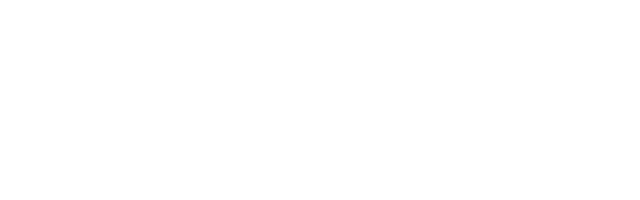
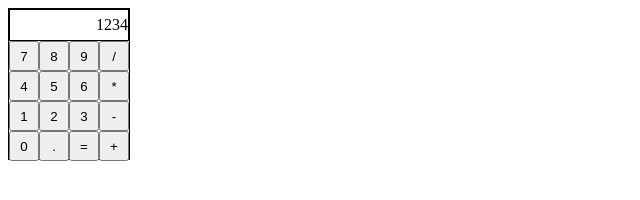
Before and after one commit to rafa1510/calculator, a plain HTML site: page index.html in a window 1280 px wide. Shown: the whole page, without its empty margins (0-640 px from the left). Drawn offline with Linux system fonts and the light colour scheme.

Commit message:
Create basic calculator Add in basic HTML elements for the digits and functions, along with a display filled with dummy text, and add style with flex containers to make a basic calculator display

```diff
--- a/index.html
+++ b/index.html
@@ -8,6 +8,32 @@
     <script src="script.js" defer></script>
 </head>
 <body>
-
+    <div class="calculator">
+        <div class="display">
+            <p>1234</p>
+        </div>
+        <div class="body">
+            <div class="leftSide">
+                <button>7</button>
+                <button>8</button>
+                <button>9</button>
+                <button>4</button>
+                <button>5</button>
+                <button>6</button>
+                <button>1</button>
+                <button>2</button>
+                <button>3</button>
+                <button>0</button>
+                <button>.</button>
+                <button>=</button>
+            </div>
+            <div class="rightSide">
+                <button>/</button>
+                <button>*</button>
+                <button>-</button>
+                <button>+</button>
+            </div>
+        </div>
+    </div>
 </body>
 </html>
--- a/style.css
+++ b/style.css
@@ -0,0 +1,42 @@
+button {
+    width: 30px;
+    height: 30px;
+}
+
+.calculator
+{
+    display: flex;
+    flex-direction: column;
+    border-style: solid;
+    border-width: 1px;
+    width: 120px;
+    height: 150px;
+}
+
+
+.display
+{
+    display: flex;
+    justify-content: flex-end;
+    align-items: center;
+    border-style: solid;
+    border-width: 1px;
+    height: 30px;
+}
+
+.body
+{
+    display: flex;
+}
+
+.leftSide
+{
+    display: flex;
+    flex-wrap: wrap;
+}
+
+.rightSide
+{
+    display: flex;
+    flex-direction: column;
+}
```
